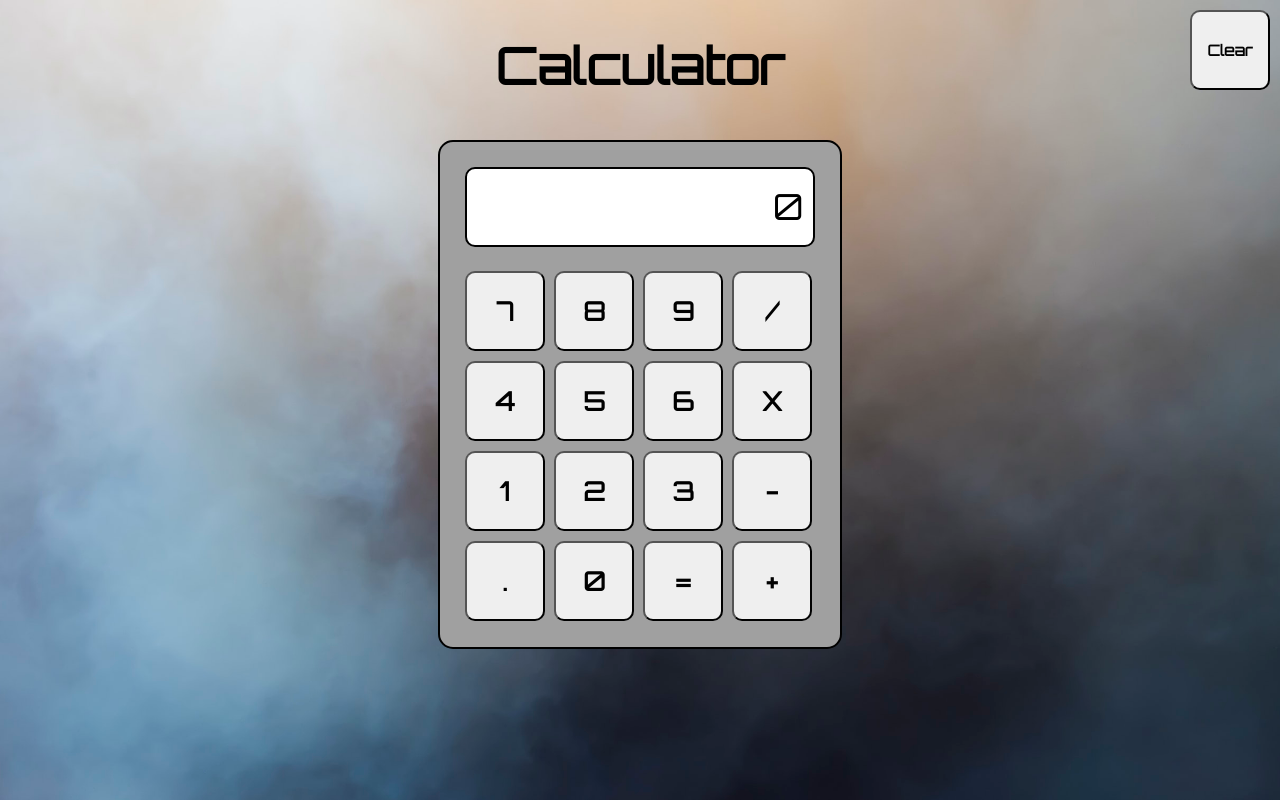
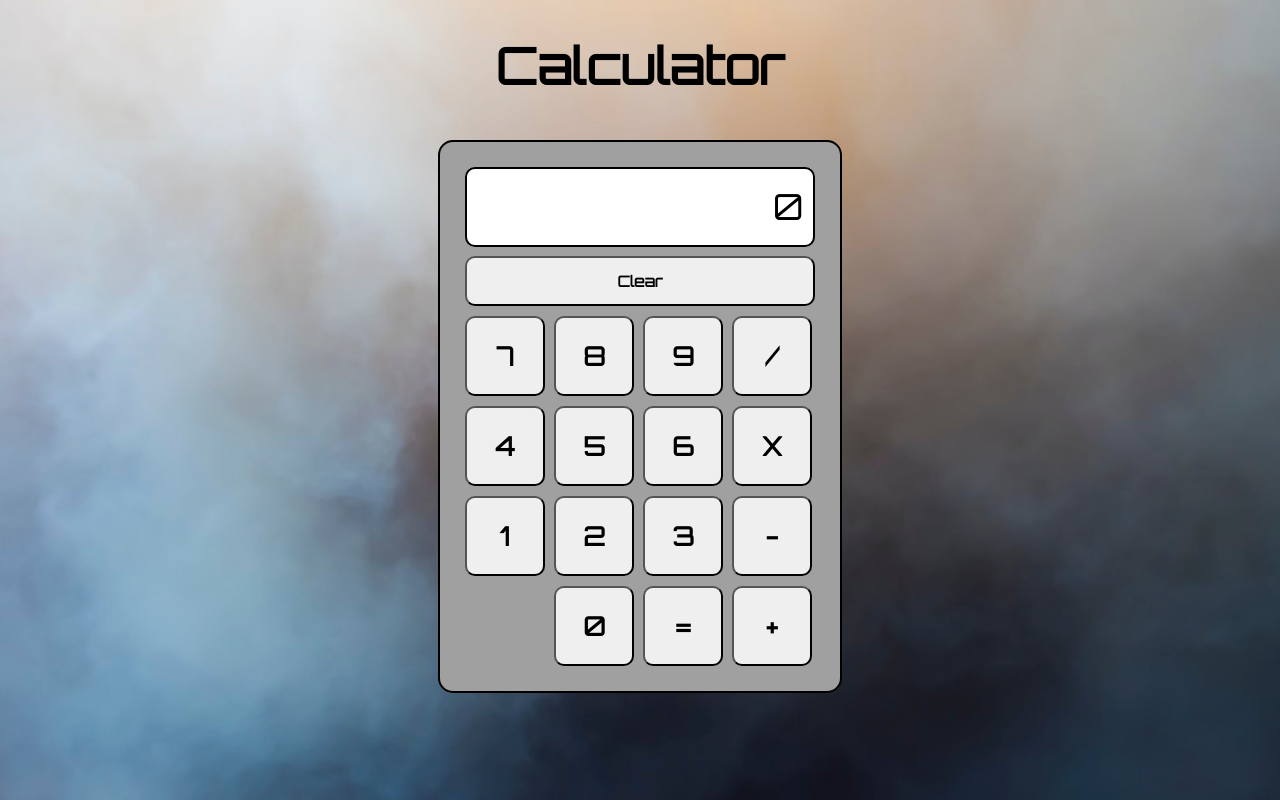
Before and after one commit to tommygatz/calculator, a PHP site: page / in a window 1280 px wide. Run offline with PHP 8.4, Linux system fonts and the light colour scheme.

Commit message:
Fixed equals func. Moved Clear btn. Hid dec btn.

```diff
--- a/css/style.css
+++ b/css/style.css
@@ -30,7 +30,7 @@ h1 {
 #base {
   display: block;
   width: 400px;
-  height: 505px;
+  height: auto;
   background-color: rgb(160, 160, 160);
   border: 2px solid black;
   border-radius: 15px;
@@ -38,6 +38,7 @@ h1 {
   top: 10px;
   left: auto;
   margin: auto;
+  padding-bottom: 25px;
 }
 
 #display {
@@ -58,9 +59,12 @@ h1 {
 }
 
 #clearBtn {
-  position: fixed;
-  top: 10px;
-  right: 10px;
+  position: relative;
+  width: 350px;
+  height: 50px;
+  margin-left: 25px;
+  margin-right: 25px;
+  margin-top: 30px;
   font-size: 15px;
 }
 
@@ -83,7 +87,7 @@ button:active {
 }
 
 .btnRow1 {
-  margin-top: 45px;
+  margin-top: 10px;
 }
 .btnRow2, .btnRow3, .btnRow4 {
   margin-top: 10px;
@@ -121,3 +125,7 @@ button:active {
   margin-top: 0px;
   margin-bottom: 0px;
 }
+
+#btndec {
+  visibility: hidden;
+}
--- a/index.html
+++ b/index.html
@@ -16,10 +16,13 @@
   <body>
     <!-- <a id="homelink" href="https://tommygatz.github.io/">Home</a> -->
     <h1>Calculator</h1>
-    <button type="button" id="clearBtn" class="button" onclick="clearDisplay()">Clear</button>
+    <!-- <button type="button" id="clearBtn" class="button" onclick="clearDisplay()">Clear</button> -->
     <div id="base">
       <div id="display">
         <span id="displayText" class="rightJust"></span>
+      </div>
+      <div class="btnRow0">
+        <button type="button" id="clearBtn" class="button" onclick="clearDisplay()">Clear</button>
       </div>
       <div class="btnRow1">
         <button type="button" id="btn7" class="button btnCol1" onclick="buildNum(7)" >7</button>
--- a/js/new-script.js
+++ b/js/new-script.js
@@ -3,15 +3,12 @@
 function add(var1, var2) {
     return var1 + var2;
 }
-
 function sub(var1, var2) {
     return var1 - var2;
 }
-
 function mul(var1, var2) {
     return var1 * var2;
 }
-
 function div(var1, var2) {
     return var1 / var2;
 }
@@ -70,7 +67,6 @@ function updateDisplay(input){
     document.getElementById("displayText").innerHTML = result;
 }
 
-
 function operation(operator){
     if ((values[0] || values[0] == 0) && values[1]){
         values[2] = displayValue;
@@ -97,6 +93,6 @@ function equals(){
         console.log('operation cleared.');
     }
     values = [,,];
-    displayValue = 0;
+    // displayValue = 0;
     console.log(values);
 }
```
